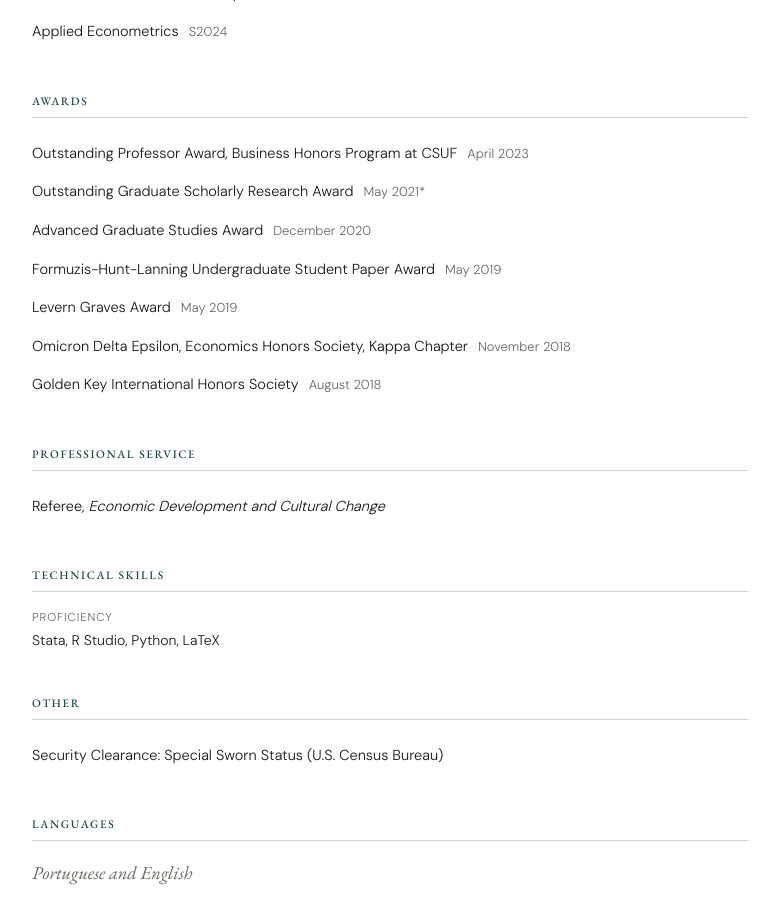
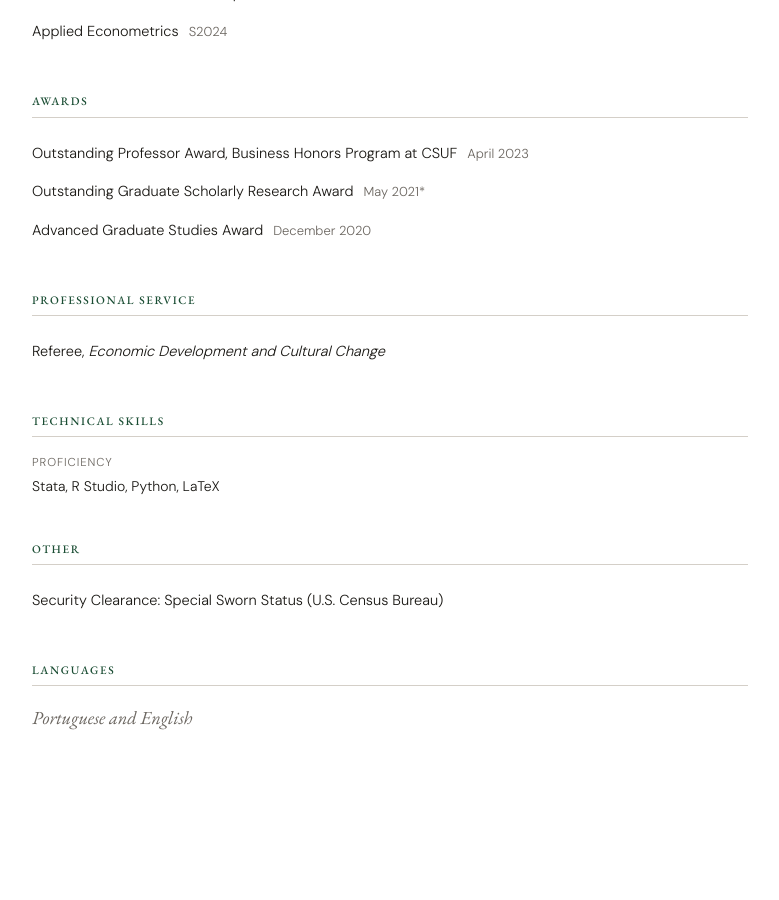
Before and after one commit to CatarinaRMeneses/CatarinaRMeneses.github.io, a Jekyll site: the page cv-full.html, which Jekyll copies as it is, in a window 1280 px wide and 900 px high, scrolled down 2538 px. Shown: the whole window, without its empty margins (250-1029 px from the left). Built offline with Jekyll 4.4.1, drawn with Linux system fonts in a browser that asks for light colours; after the commit the page ends 3412 px from its top, so only the background shows below that.

Commit message:
Update cv-full.html

```diff
--- a/cv-full.html
+++ b/cv-full.html
@@ -379,10 +379,6 @@
       <li>Outstanding Professor Award, Business Honors Program at CSUF <span>April 2023</span></li>
       <li>Outstanding Graduate Scholarly Research Award <span>May 2021*</span></li>
       <li>Advanced Graduate Studies Award <span>December 2020</span></li>
-      <li>Formuzis-Hunt-Lanning Undergraduate Student Paper Award <span>May 2019</span></li>
-      <li>Levern Graves Award <span>May 2019</span></li>
-      <li>Omicron Delta Epsilon, Economics Honors Society, Kappa Chapter <span>November 2018</span></li>
-      <li>Golden Key International Honors Society <span>August 2018</span></li>
     </ul>
   </section>
 
```
